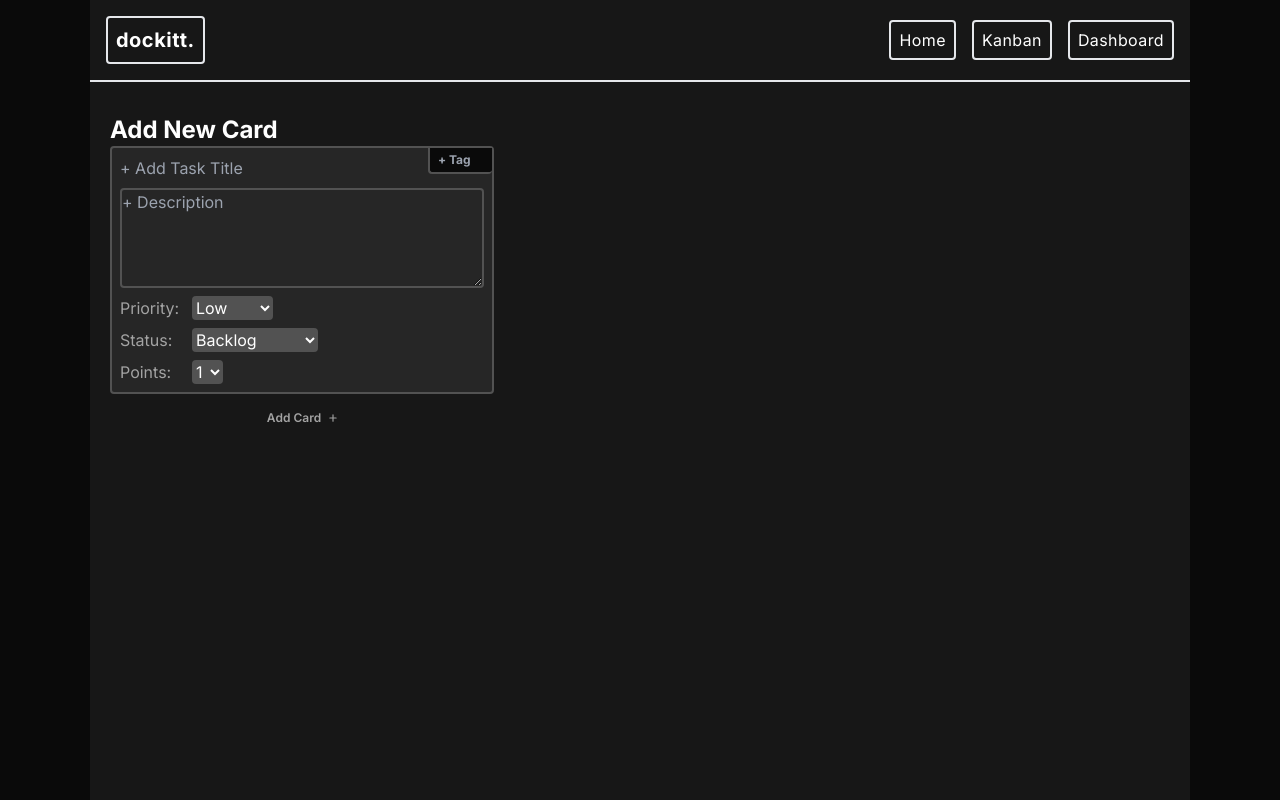
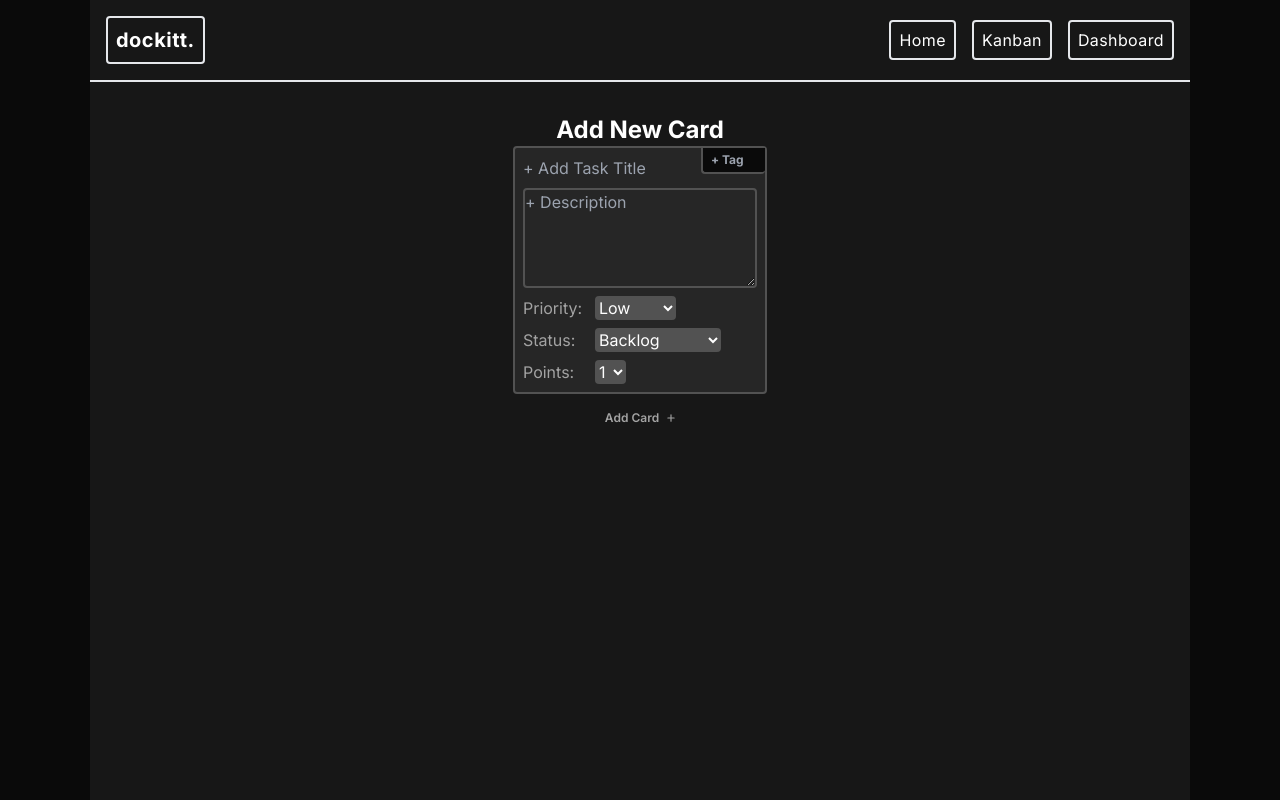
Before and after one commit to williamalowe/next-dockitt, a Next.js app: page /new-task in a window 1280 px wide. Built offline with nearby package versions, Linux system fonts and the light colour scheme; no server answers.

Commit message:
styles: center new-task-page

```diff
--- a/src/app/new-task/page.tsx
+++ b/src/app/new-task/page.tsx
@@ -6,7 +6,7 @@ export default async function NewTask() {
   await dbConnect();
 
   return (
-    <main className="pt-8 px-5 flex flex-col">
+    <main className="pt-8 px-5 flex flex-col items-center">
       <h1 className="text-2xl font-bold">Add New Card</h1>
       <NewTaskForm
         handleSubmit={addTask}
```
